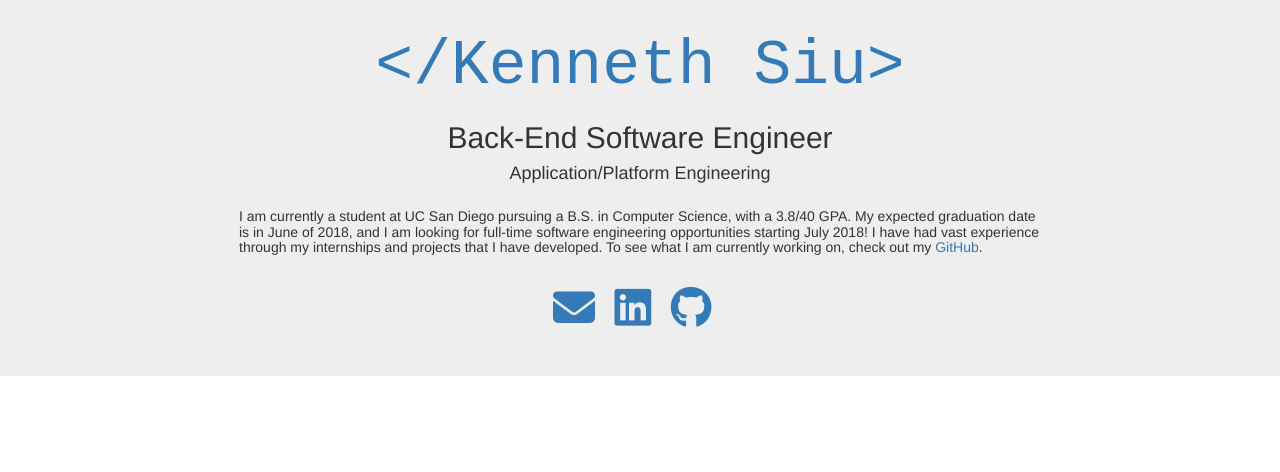
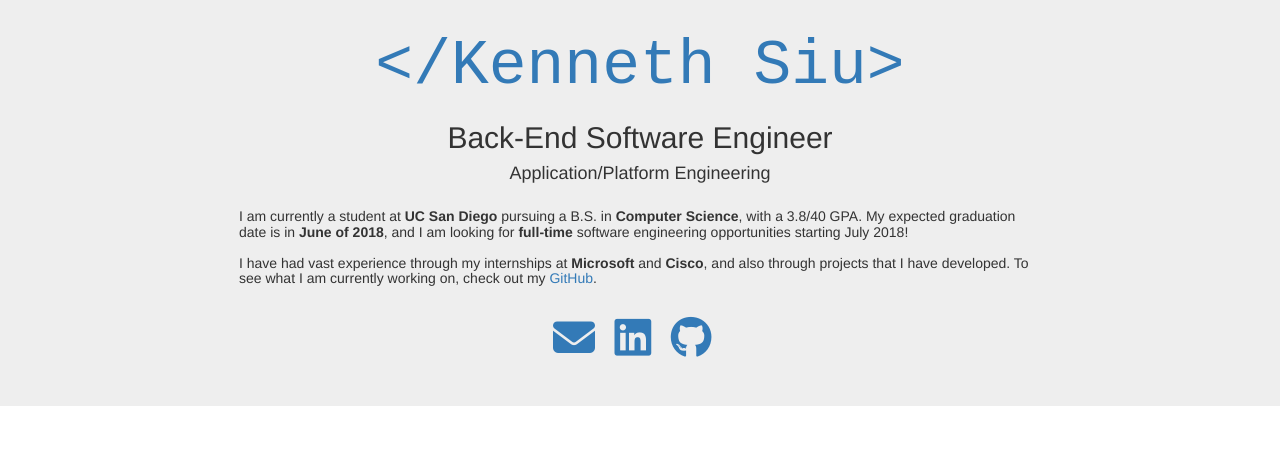
Before and after one commit to kennethsiu/Portfolio, a plain HTML site: page index.html in a window 1280 px wide. Shown: the part 216-688 px from the top of the page. Drawn offline with nearby package versions, Linux system fonts and the light colour scheme.

Commit message:
Added Newlines

```diff
--- a/index.html
+++ b/index.html
@@ -49,9 +49,10 @@
     </center>
     <h5>
       <br>
-      I am currently a student at UC San Diego pursuing a B.S. in Computer Science, with a 3.8/40 GPA.
-      My expected graduation date is in June of 2018, and I am looking for full-time software engineering opportunities starting July 2018!
-      I have had vast experience through my internships and projects that I have developed.
+      I am currently a student at <b>UC San Diego</b> pursuing a B.S. in <b>Computer Science</b>, with a 3.8/40 GPA.
+      My expected graduation date is in <b>June of 2018</b>, and I am looking for <b>full-time</b> software engineering opportunities starting July 2018!
+      <br><br>
+      I have had vast experience through my internships at <b>Microsoft</b> and <b>Cisco</b>, and also through projects that I have developed.
       To see what I am currently working on, check out my <a href="http://github.com/ksiu002" target="_blank">GitHub</a>.
       <br>
     </h5>
```
